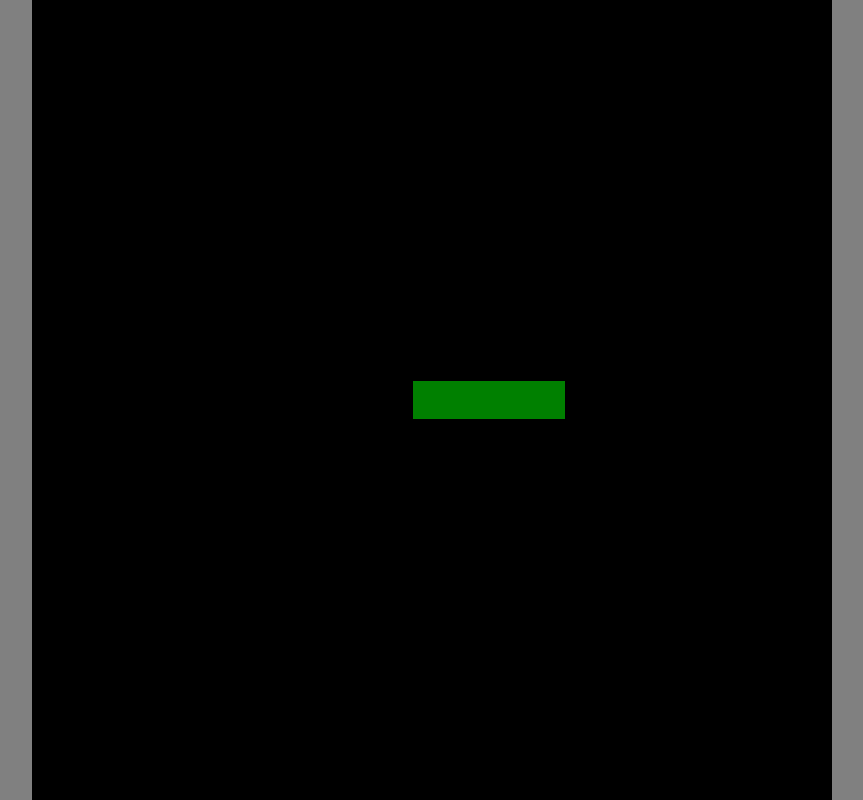
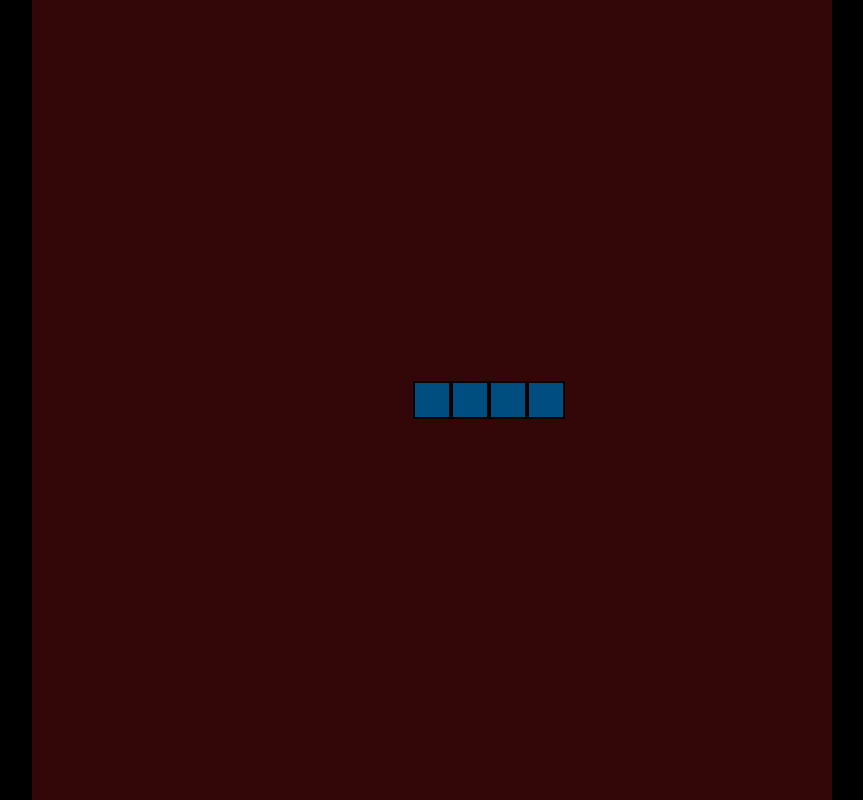
Before and after one commit to johnnybeatzxxd/Javascript-Snake-Game, a plain HTML site: page index.html in a window 1280 px wide. Shown: the whole page, without its empty margins (208-1071 px from the left). Drawn offline with Linux system fonts and the light colour scheme.

Commit message:
changed the style of the snake and changed the background color

```diff
--- a/app.js
+++ b/app.js
@@ -9,7 +9,7 @@ function drawBoard() {
     // create the snake
     snakeBody.forEach(body => {
         let snake = document.createElement("div");
-        snake.style.backgroundColor = "green";
+        snake.className = "snake";
         // set snake position
         snake.style.gridColumnStart = body.x;
         snake.style.gridRowStart = body.y;
--- a/index.html
+++ b/index.html
@@ -13,11 +13,13 @@
             justify-content: center;
             align-items: center;
             margin: 0;
-            background-color: gray;
+            background-color: rgb(0, 0, 0);
         }
 
         #game-board {
-            background-color: black;
+            background-color: rgb(51, 7, 7);
+            border: 50cm;
+            border-color: red;
             width: 100vmin;
             height: 100vmin;
             display: grid;
@@ -26,8 +28,8 @@
         }
 
         .snake {
-            background-color: green;
-            border: .25vmin solid black;
+            background-color: rgb(0, 77, 128);
+            border: .30vmin solid black;
         }
 
         .food {
```
